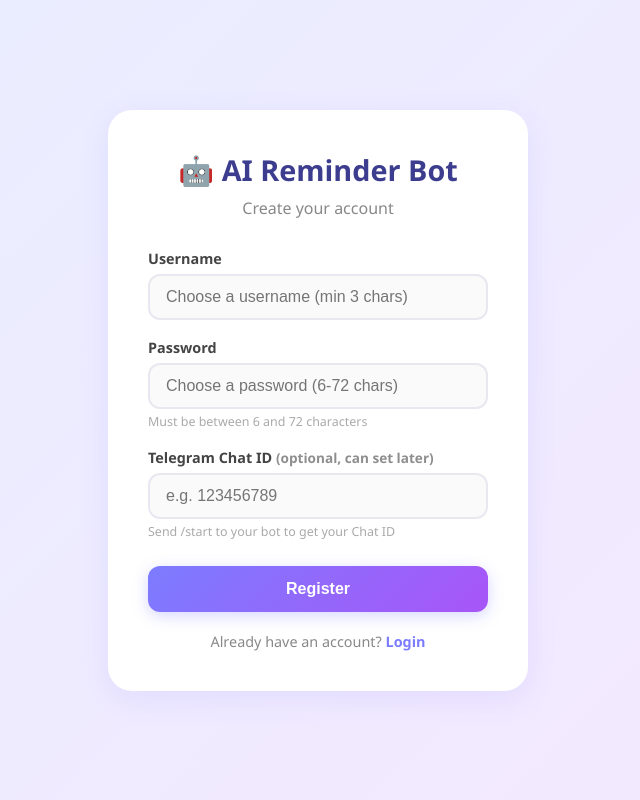
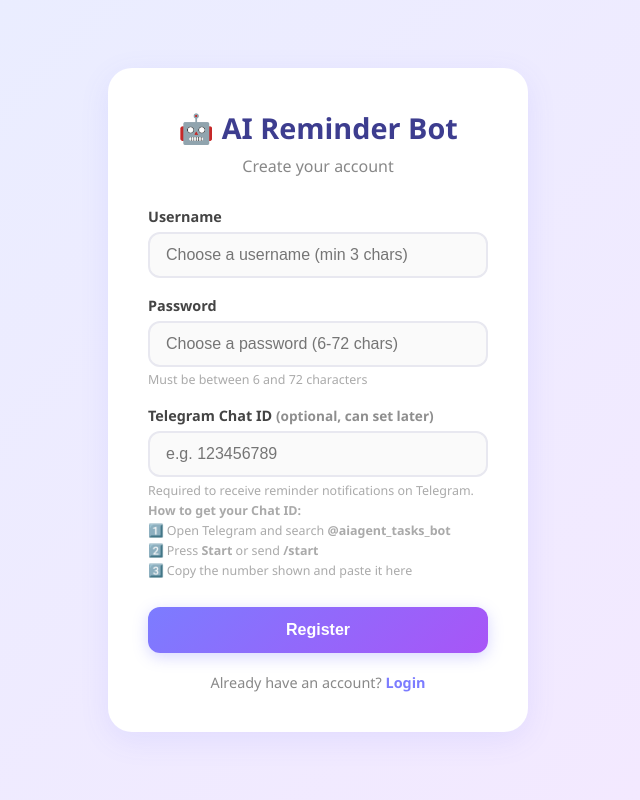
Before and after one commit to KrishaPanwala/ai_task_agent, a FastAPI app: page /register in a window 1280 px wide. Shown: the whole page, without its empty margins (322-962 px from the left). Run offline with FastAPI, Linux system fonts and the light colour scheme; parts of the project's set-up code (start-up, migrations or seed data) failed here and were passed over.

Commit message:
Enhance Telegram Chat ID input instructions
Updated instructions for obtaining Telegram Chat ID.

```diff
--- a/app/templates/register.html
+++ b/app/templates/register.html
@@ -26,7 +26,13 @@
         <div class="form-group">
             <label>Telegram Chat ID <span style="opacity:0.6;font-size:0.85rem">(optional, can set later)</span></label>
             <input type="text" id="chat_id" placeholder="e.g. 123456789">
-            <small>Send /start to your bot to get your Chat ID</small>
+            <small style="line-height:1.6">
+    Required to receive reminder notifications on Telegram.<br>
+    <strong>How to get your Chat ID:</strong><br>
+    1️⃣ Open Telegram and search <strong>@aiagent_tasks_bot</strong><br>
+    2️⃣ Press <strong>Start</strong> or send <strong>/start</strong><br>
+    3️⃣ Copy the number shown and paste it here
+</small>
         </div>
         <button onclick="register()" class="auth-btn" id="registerBtn">Register</button>
         <p class="auth-link">Already have an account? <a href="/login">Login</a></p>
```
